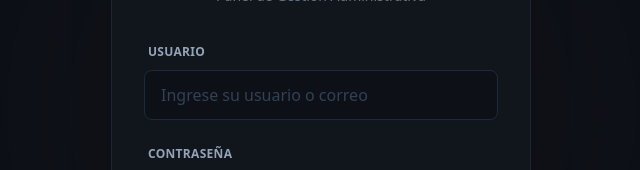
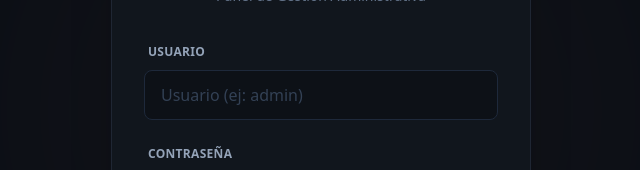
Before and after one commit to afterwodsales-dev/afterwod, a React (Vite) app in the folder web-port/: page /#/login in a window 1280 px wide. Shown: the part 290-460 px from the top of the page, without its empty margins (319-959 px from the left). Built offline with nearby package versions, Linux system fonts and the light colour scheme; no server answers; the database is empty.

Commit message:
update login

```diff
--- a/web-port/src/pages/Login.jsx
+++ b/web-port/src/pages/Login.jsx
@@ -15,10 +15,16 @@ export default function Login() {
     async function handleSubmit(e) {
         e.preventDefault();
 
+        // Auto-append domain if simple username is provided
+        let authEmail = email;
+        if (!email.includes('@')) {
+            authEmail = `${email}@militarbox.com`;
+        }
+
         try {
             setError('');
             setLoading(true);
-            await login(email, password);
+            await login(authEmail, password);
             navigate('/');
         } catch (err) {
             console.error(err);
@@ -71,12 +77,12 @@ export default function Login() {
                     <div className="space-y-2">
                         <label className="text-[#94a3b8] text-xs font-bold uppercase tracking-wide ml-1">Usuario</label>
                         <input
-                            type="email"
+                            type="text"
                             className="w-full bg-[#0d1117] border border-[#1e293b] text-white rounded-lg px-4 py-3 placeholder:text-[#334155] focus:outline-none focus:border-[var(--accent-color)] focus:ring-1 focus:ring-[var(--accent-color)] transition-all"
                             value={email}
                             onChange={(e) => setEmail(e.target.value)}
                             required
-                            placeholder="Ingrese su usuario o correo"
+                            placeholder="Usuario (ej: admin)"
                         />
                     </div>
 
```
